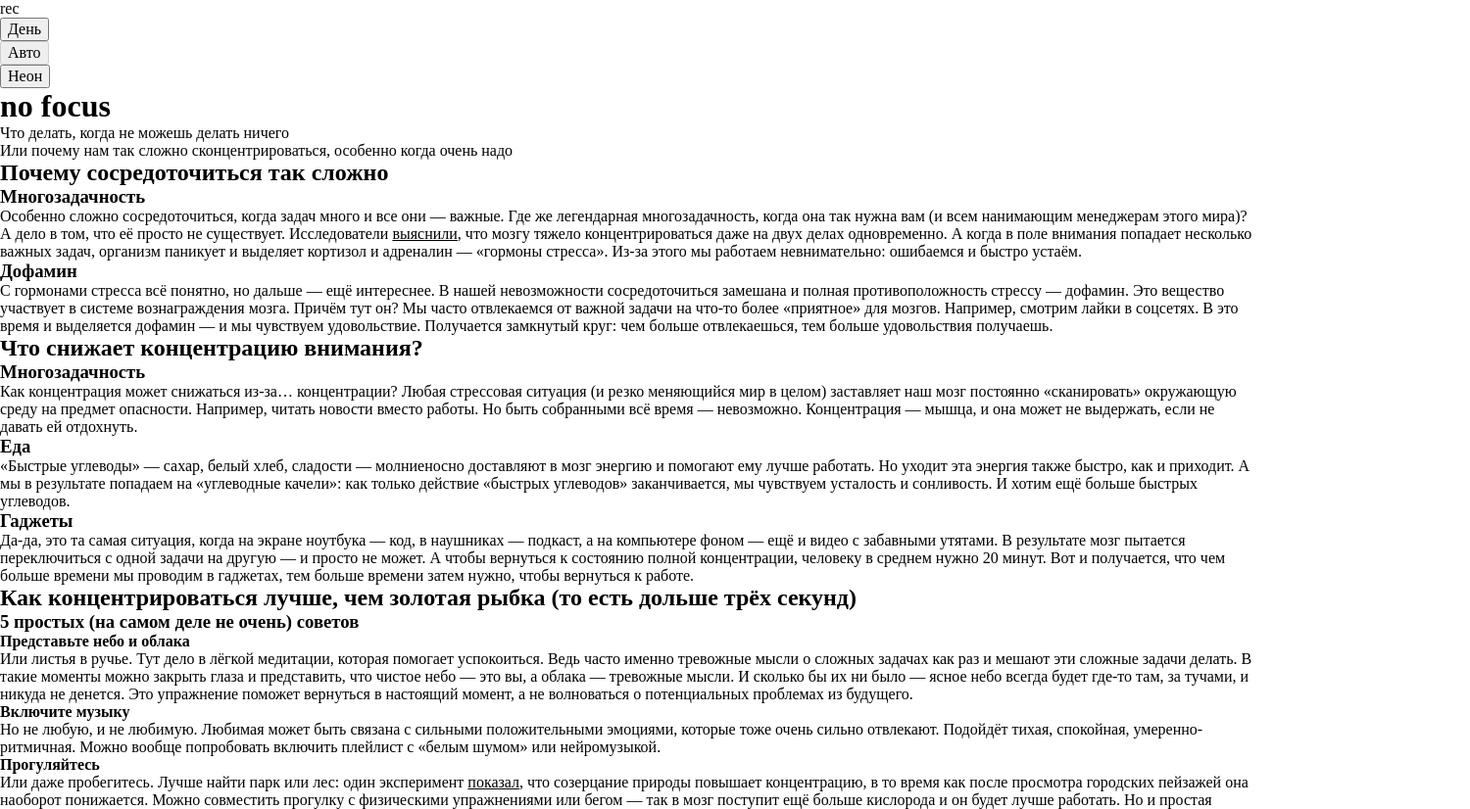
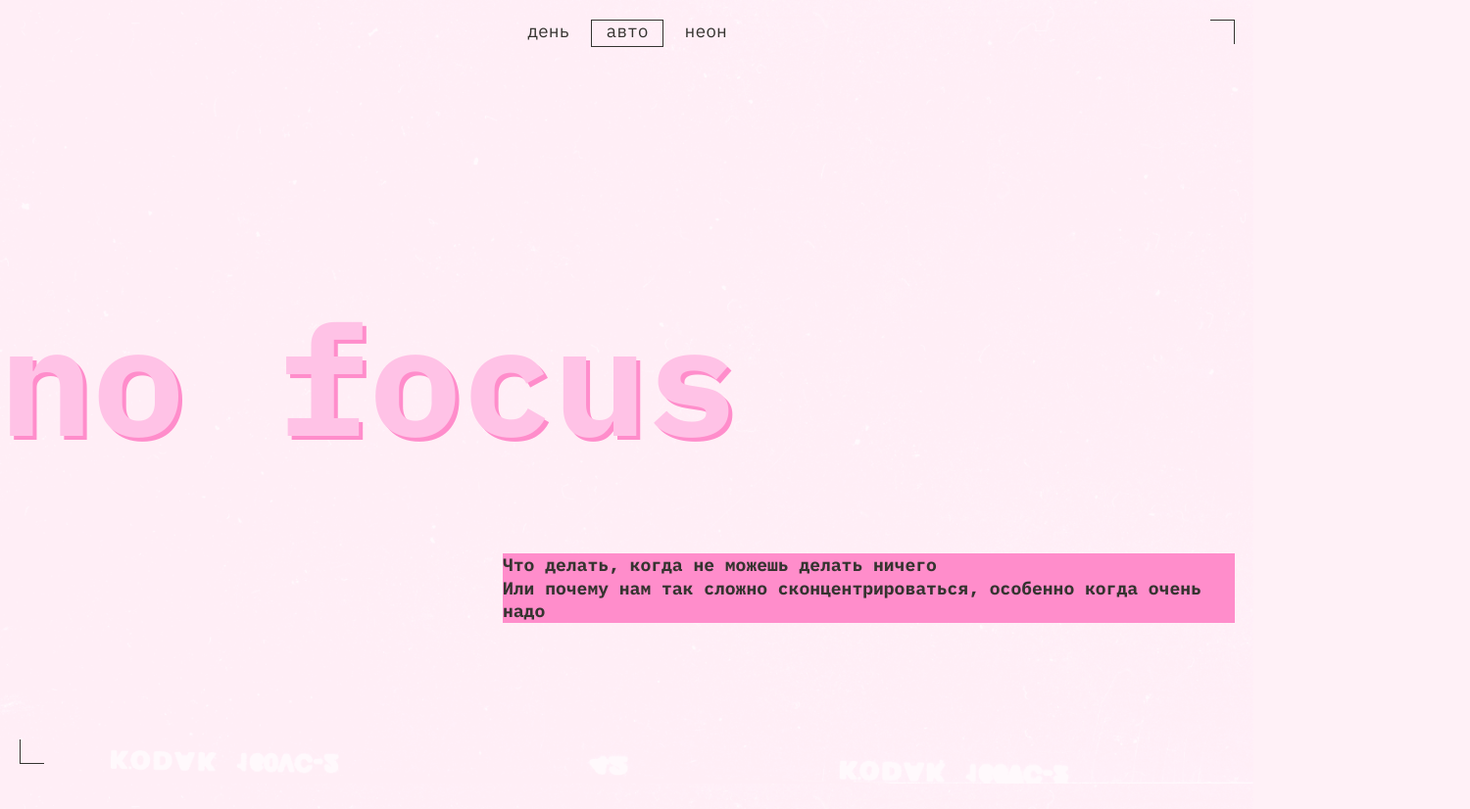
Before and after one commit to AnnValchenko/slozhno-sosredotochitsya-fd, a plain HTML site: page index.html in a window 1280 px wide. Shown: the top 826 px of the page at 98% size, 1500 px wide, since content can reach past the window. Drawn offline with Linux system fonts and the light colour scheme; the site is published under a folder, as on GitHub Pages, so addresses that start at the root find nothing.

Commit message:
update 3.0

```diff
--- a/index.html
+++ b/index.html
@@ -9,7 +9,7 @@
     <link rel="stylesheet" href="./fonts/fonts.css">
     <link rel="stylesheet" href="./styles/globals.css">
     <link rel="stylesheet" href="./styles/variables.css">
-    <link rel="stylesheet" href="/styles/style.css">
+    <link rel="stylesheet" href="./styles/style.css">
     <link rel="stylesheet" href="./styles/dark.css">
     <link rel="stylesheet" href="./styles/light.css">
     <link rel="icon" href="./images/favicon.ico" sizes="any">
--- a/styles/style.css
+++ b/styles/style.css
@@ -22,7 +22,6 @@
   grid-template-rows: min-content 1fr 1fr;
   padding: 0 var(--general-padding);   /* 0 10px; */
   block-size: 100vh;
-  min-block-size: 668px;
 }
 
 .decorated-zone::before,
@@ -231,7 +230,6 @@
   display: grid;
   margin-block-start: 40px;
   block-size: 100vh;
-  min-block-size: 668px;
 }
 
 .footer__title {
@@ -248,7 +246,6 @@
   .header {
     margin-block-end: 60px;
     padding: 0 var(--general-padding) 0 0;
-    min-block-size: 1024px;
   }
 
   .title-decor {
@@ -326,7 +323,6 @@
 
   .footer {
     margin-block-start: 60px;
-    min-block-size: 1024px;
   }
 
 }
@@ -334,10 +330,6 @@
 @media (min-width: 1024px) {
   .page {
     min-inline-size: 1024px;
-  }
-
-  .header {
-    min-block-size: 768px;
   }
 
   .header__theme-menu {
@@ -383,8 +375,4 @@
   .content-what .content__list .content__list-item {
     margin-block-start: 0;
   }
-
-  .footer {
-    min-block-size: 768px;
-  }
 }
```
